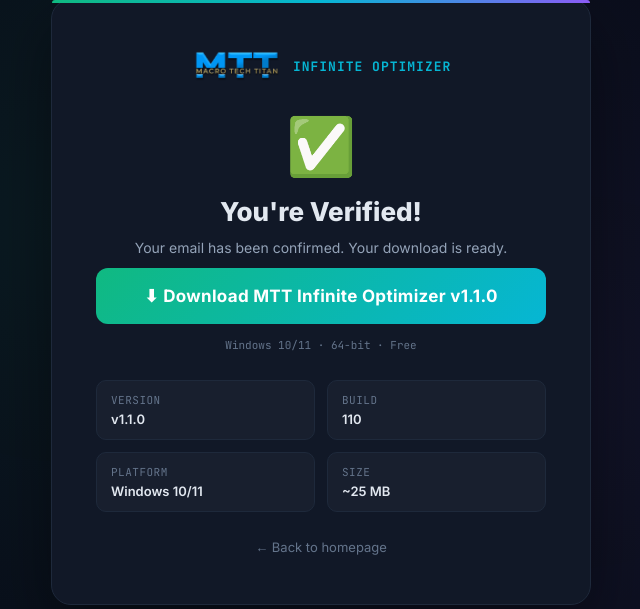
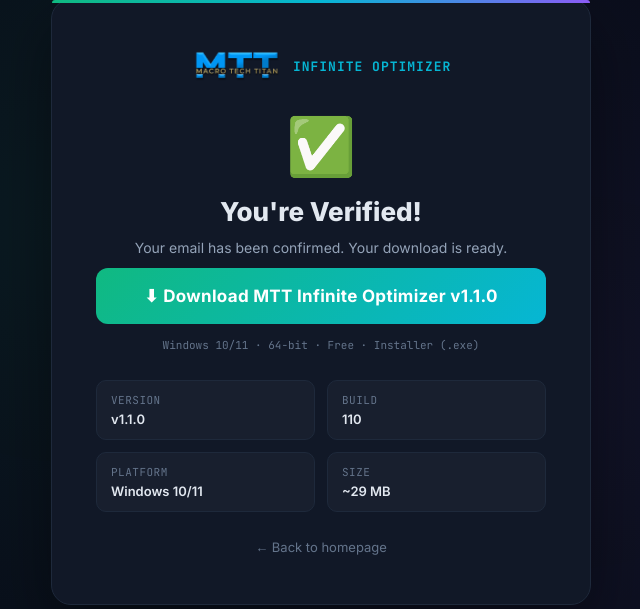
Before and after one commit to MacroTechTitan/WindowZenOptimization, a Flask app: template templates/download.html in a window 1280 px wide. Shown: the part 98-707 px from the top of the page, without its empty margins (319-959 px from the left). Run offline with Flask 3, Linux system fonts and the light colour scheme; the template is opened without the code that fills it, so the values that code supplies are empty; some libraries are stand-ins or nearby versions.

Commit message:
Update software download to new installer version and file type
Update download page template to point to the new .exe installer, adjust file size display to ~29 MB, and update the version tag. The analytics.json file was also updated to reflect increased visits.

Replit-Commit-Author: Agent
Replit-Commit-Session-Id: 320fb403-08b4-430b-8be7-003c51b347c4
Replit-Commit-Checkpoint-Type: full_checkpoint
Replit-Commit-Event-Id: 74a675ab-1ab7-4163-9439-12180c014bd6
Replit-Commit-Screenshot-Url: https://storage.googleapis.com/screenshot-production-us-central1/4d12469a-7002-48c9-b502-1ac99bcd4227/320fb403-08b4-430b-8be7-003c51b347c4/bhSkDBH
Replit-Helium-Checkpoint-Created: true

```diff
--- a/analytics.json
+++ b/analytics.json
@@ -1 +1 @@
-{"visits": 57, "downloads": 2}
+{"visits": 59, "downloads": 2}
--- a/templates/download.html
+++ b/templates/download.html
@@ -207,12 +207,12 @@
             <div class="email-badge">{{ email }}</div>
             {% endif %}
 
-            <a href="/static/downloads/MTT_InfiniteOptimizer_Setup_v1.1.0.zip"
+            <a href="/static/downloads/MTT_InfiniteOptimizer_Setup_v1.1.0.exe"
                class="download-btn"
                download>
                 ⬇ Download MTT Infinite Optimizer v1.1.0
             </a>
-            <div class="version-tag">Windows 10/11 · 64-bit · Free</div>
+            <div class="version-tag">Windows 10/11 · 64-bit · Free · Installer (.exe)</div>
 
             <div class="info-grid">
                 <div class="info-item">
@@ -229,7 +229,7 @@
                 </div>
                 <div class="info-item">
                     <div class="info-label">Size</div>
-                    <div class="info-val">~25 MB</div>
+                    <div class="info-val">~29 MB</div>
                 </div>
             </div>
 
```
Also changed, not shown: 2 other files.
